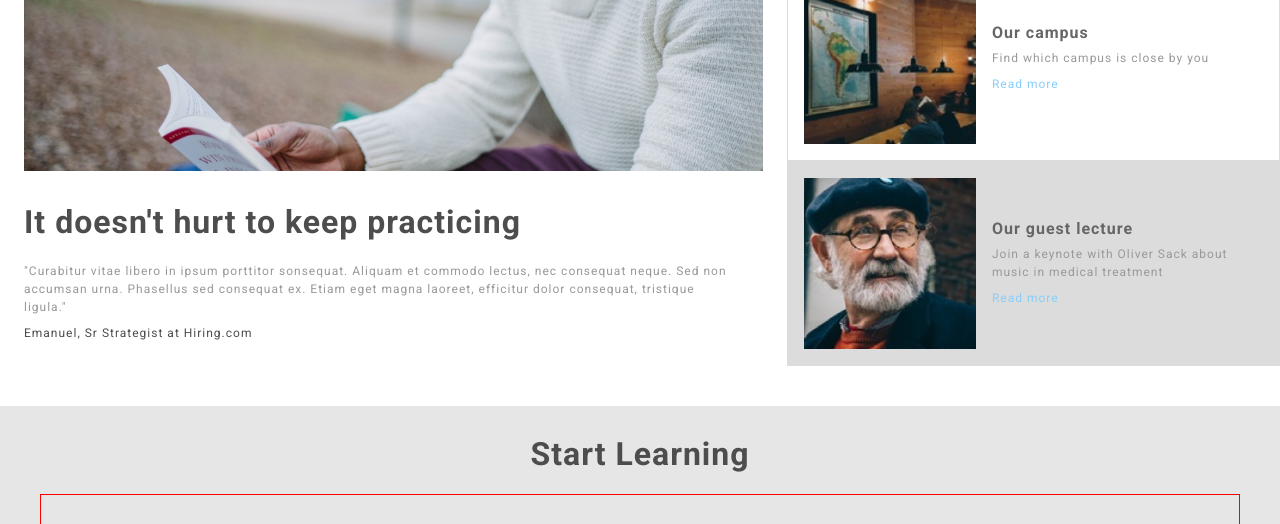
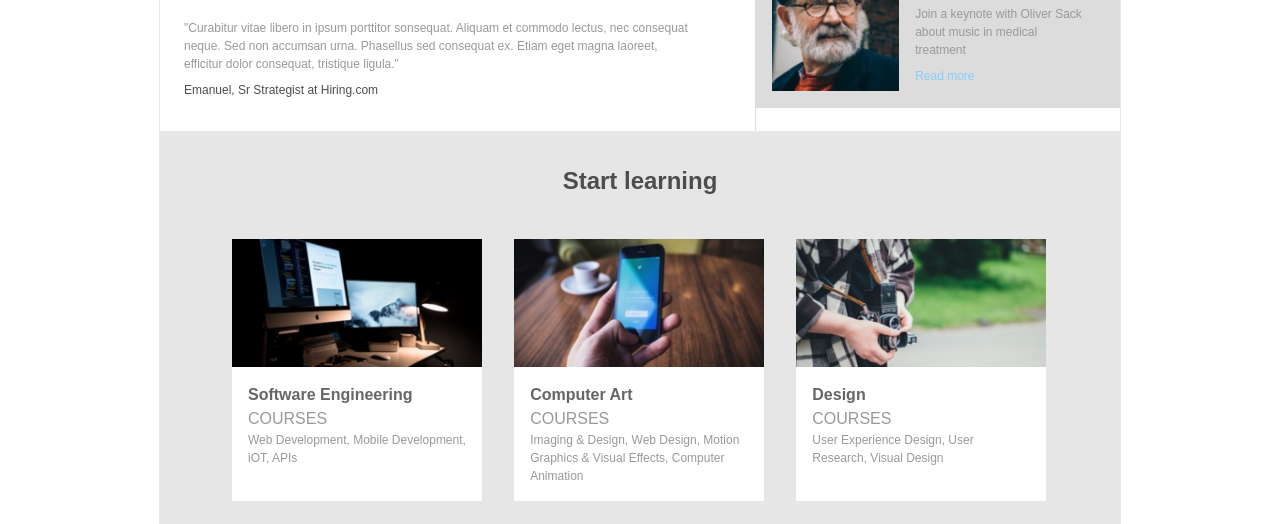
Before and after one commit to glennrosenberg/ColmarAcademy, a plain HTML site: page index.html in a window 1280 px wide. Shown: the part 920-1444 px from the top of the page. Drawn offline with Linux system fonts and the light colour scheme.

Commit message:
add 960px site container, update text settings

```diff
--- a/index.html
+++ b/index.html
@@ -10,6 +10,8 @@
   <link href="https://fonts.googleapis.com/css?family=Roboto:400,500,700,900" rel="stylesheet">
 </head>
 <body>
+  <div class="main">
+    <div class="site">
       <header>
         <div class="logo">
           <img src="./resources/images/ic-logo.svg" alt="Colmar Academy Logo" />
@@ -33,7 +35,8 @@
           <div class="container">
             <h1>Learn something new everyday</h1>
             <h3>Lorem ipsum dolor sit amet, consectetur apdipiscing elit.</h3>
-        <p class="button">Start here</p>
+            <a href="#" class="button">Start here</a>
+            <!-- <p class="button">Start here</p> -->
           </div>
         </div>
       </div>
@@ -75,45 +78,59 @@
         </div>
       </div>
       <div class="courses">
-    <h2>Start Learning</h2>
+        <h2>Start learning</h2>
         <div class="collection">
           <div class="school">
             <img src="./resources/images/course-software.jpg" alt="Two screen computer workstation" />
+            <div class="text">
               <h3>Software Engineering</h3>
               <h4>COURSES</h4>
               <p>Web Development, Mobile Development, iOT, APIs</p>
             </div>
+          </div>
           <div class="school">
             <img src="./resources/images/course-computer-art.jpg" alt="iPhone app" />
+            <div class="text">
               <h3>Computer Art</h3>
               <h4>COURSES</h4>
               <p>Imaging & Design, Web Design, Motion Graphics & Visual Effects, Computer Animation</p>
             </div>
+          </div>
           <div class="school">
             <img src="./resources/images/course-design.jpg" alt="Old school camera" />
+            <div class="text">
               <h3>Design</h3>
               <h4>COURSES</h4>
               <p>User Experience Design, User Research, Visual Design</p>
             </div>
+          </div>
           <div class="school">
             <img src="./resources/images/course-data.jpg" alt="Laptop running analytics application" />
+            <div class="text">
               <h3>Data</h3>
               <h4>COURSES</h4>
               <p>Data Science, Big Data, SQL, Data Visualisation</p>
             </div>
+          </div>
           <div class="school">
             <img src="./resources/images/course-business.jpg" alt="Chess pieces" />
+            <div class="text">
               <h3>Business</h3>
               <h4>COURSES</h4>
               <p>Product Development, Business Development, Startup</p>
             </div>
+          </div>
           <div class="school">
             <img src="./resources/images/course-marketing.jpg" alt="Apple watch" />
+            <div class="text">
               <h3>Marketing</h3>
               <h4>COURSES</h4>
               <p>Analytics, Content Marketing, Mobile Marketing</p>
-      </div>
-    </div>
-  </div>
+            </div>  <!-- text -->
+          </div>  <!-- school -->
+        </div>  <!-- collection -->
+      </div>  <!-- courses -->
+    </div>  <!-- site -->
+  </div>  <!-- main -->
 </body>
 </html>
--- a/resources/css/style.css
+++ b/resources/css/style.css
@@ -1,8 +1,26 @@
+/* Site settings */
 html {
   font-size: 16px;
-  font-family: 'Roboto', sans-serif;
+  font-family: 'Arial', sans-serif;
   color: hsl(0, 0%, 60%);
-  letter-spacing: 1px;
+}
+
+.main {
+  display: flex;
+  width: 100%;
+  justify-content: center;
+}
+
+.site {
+  width: 960px;
+  display: flex;
+  flex-direction: column;
+  align-items: center;
+  border: 1px solid hsl(0, 0%, 90%);
+}
+
+h1, h2, h3, h4, p {
+  line-height: 1.5;
 }
 
 h1, h2 {
@@ -11,11 +29,11 @@ h1, h2 {
 }
 
 h1 {
-  font-size: 2.75rem;
+  font-size: 2rem;
 }
 
 h2 {
-  font-size: 2rem;
+  font-size: 1.5rem;
   margin-top: 2rem;
   margin-bottom: 1.5rem;
 }
@@ -30,6 +48,10 @@ p {
   font-size: 0.75rem;
 }
 
+a {
+  text-decoration: none;
+}
+
 /* header section */
 
 header {
@@ -37,6 +59,7 @@ header {
   justify-content: space-between;
   align-items: center;
   height: 4rem;
+  width: 100%;
   background-color: white;
 }
 
@@ -78,7 +101,6 @@ nav ul li:nth-child(1n + 2) {
 
 nav a {
   color: slategray;
-  text-decoration: none;
 }
 
 .banner {
@@ -108,7 +130,7 @@ nav a {
   display: flex;
   flex-direction: column;
   align-items: flex-start;
-  width: 70%;
+  width: 71%;
 }
 
 .button {
@@ -117,10 +139,6 @@ nav a {
   padding: 0.5rem 0;
   width: 100%;
   text-align: center;
-}
-
-.button h3 {
-  font-weight: normal;
 }
 
 h1, .button {
@@ -132,7 +150,6 @@ h1, .button {
 .info {
   display: flex;
   justify-content: flex-start;
-  padding-bottom: 2rem;
 }
 
 .info p {
@@ -140,15 +157,20 @@ h1, .button {
 }
 
 .citation {
-  margin: 2rem 0 0 0;
+  margin: 2rem 0 2rem 0;
   color: hsl(0, 0%, 30%);
+}
+
+.info .narrow {
+  border-left: 1px solid gainsboro;
 }
 
 .infobite {
   display: flex;
   justify-content: flex-start;
   align-items: center;
-  border: 1px solid gainsboro;
+  border-top: 1px solid gainsboro;
+  border-bottom: 1px solid gainsboro;
 }
 
 .infobite img {
@@ -158,7 +180,6 @@ h1, .button {
 }
 
 .infobite a {
-  text-decoration: none;
   color: lightskyblue;
   font-size: .75rem;
   margin-top: 1.5rem;
@@ -175,24 +196,29 @@ h1, .button {
   flex-direction: column;
   align-items: center;
   background-color: hsl(0, 0%, 90%);
+  padding-left: 3.5rem;
+  padding-right: 3.5rem;
 }
 
 .collection {
   display: flex;
-  margin: 0 2.5rem;
   flex-wrap: wrap;
-  border: 1px solid red;
 }
 
 .school {
   display: flex;
   flex-direction: column;
-  width: 28%;
+  width: 29.5%;
   height: auto;
-  margin: 2rem;
+  margin: 1rem;
+  background-color: white;
 }
 
 .school img {
   width: 100%;
   height: auto;
 }
+
+.school .text {
+  margin: 1rem;
+}
```
Lines whose indentation alone changed are shown as unchanged.
